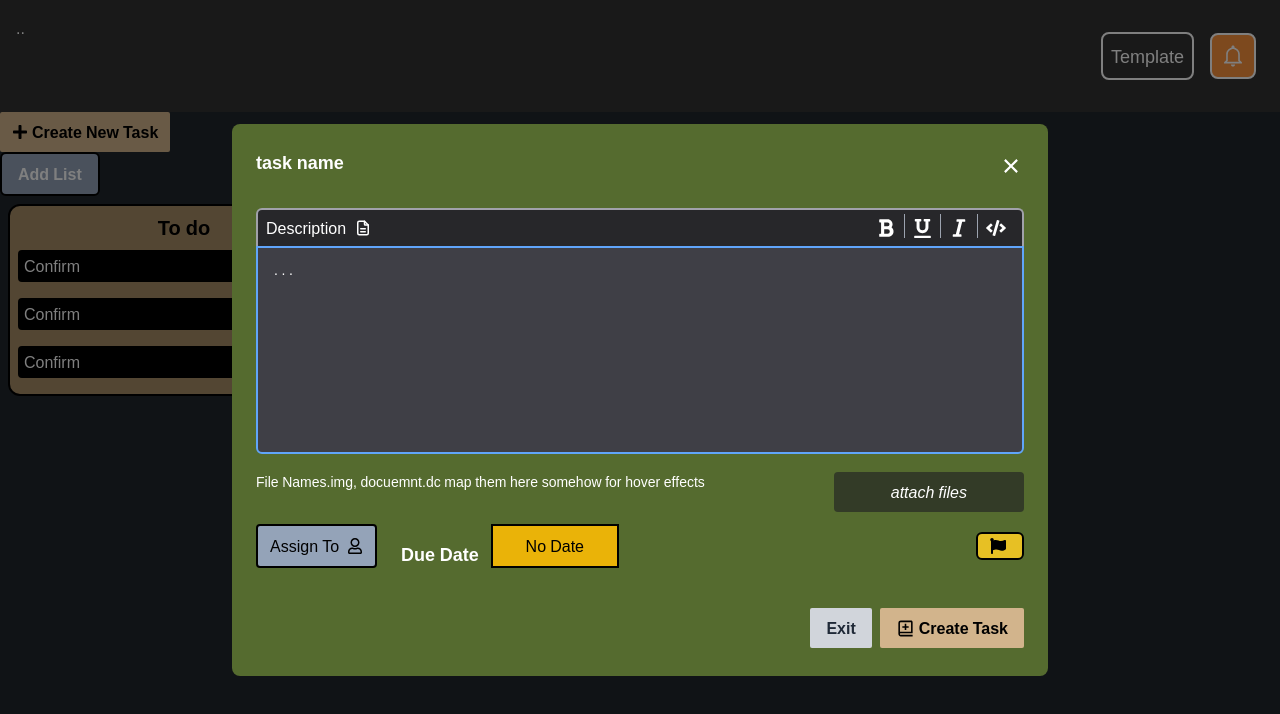
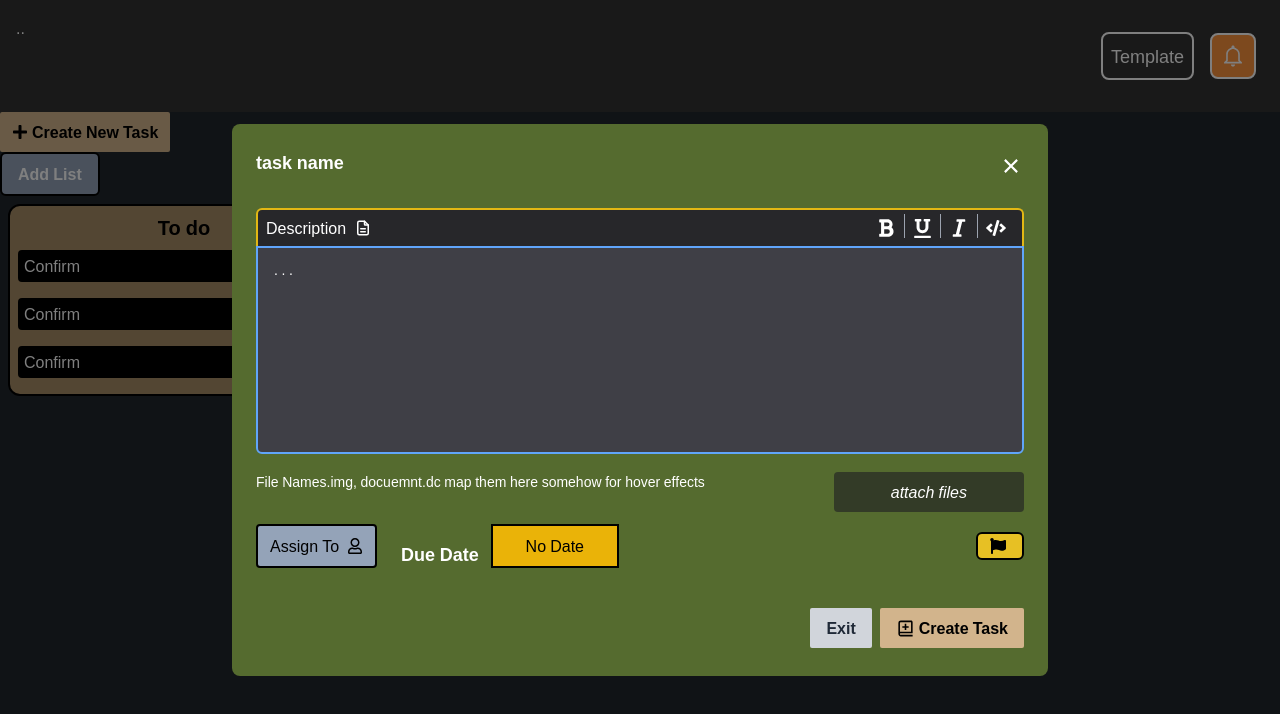
Before and after one commit to EvanZig/Task-Management-System, a React (Create React App) app in the folder client/: page / in a window 1280 px wide. Both pictures are taken after a click on the button "Create New Task". Shown: the top 714 px of the page. Built offline with nearby package versions, Linux system fonts and the light colour scheme.

Commit message:
added border to task button

```diff
--- a/client/src/Components/Tasks/TaskOverviewModal.js/TaskDescription.js
+++ b/client/src/Components/Tasks/TaskOverviewModal.js/TaskDescription.js
@@ -47,7 +47,7 @@ export default function TaskDescription(props) {
 
   return (
     <div>
-      <div className='flex justify-between bg-zinc-800 text-white border-2 border-zinc-400 border-b-0 rounded-t-md'>
+      <div className='flex justify-between bg-zinc-800 text-white border-2 border-darkYellow border-b-0 rounded-t-md'>
         <label className='text-semibold flex justify-center items-center pl-2'>
           Description <TbFileDescription size={18} className='ml-2' />
         </label>
```
